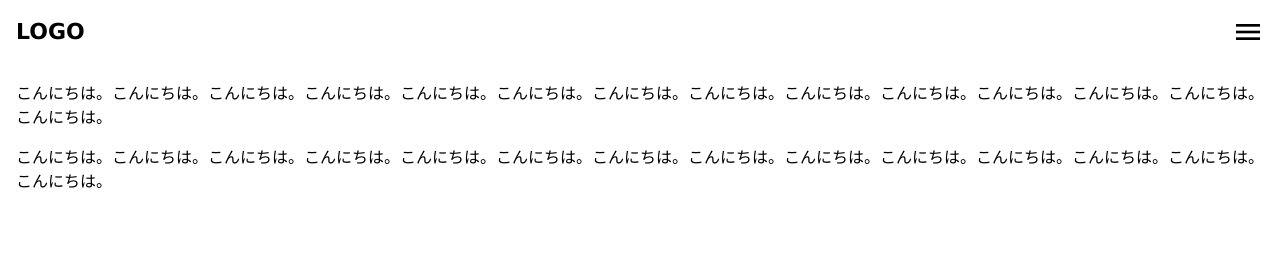
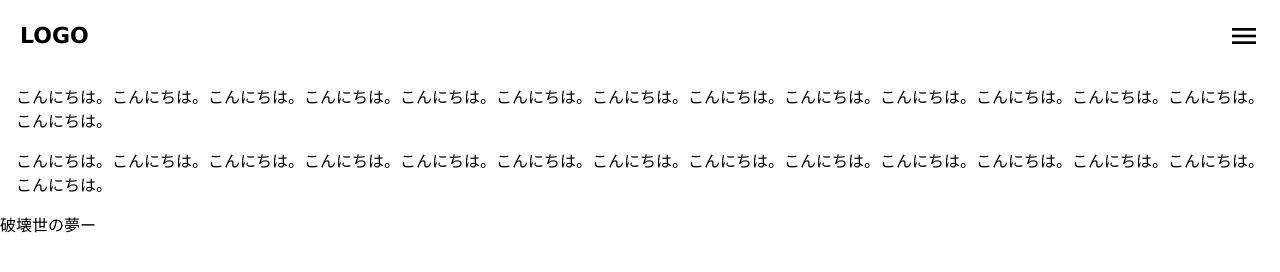
Before and after one commit to YukiNishijima/tutorials, a plain HTML site: page index.html in a window 1280 px wide. Drawn offline with Linux system fonts and the light colour scheme.

Commit message:
no message

```diff
--- a/css/style.css
+++ b/css/style.css
@@ -6,6 +6,7 @@
 header {
   display: flex;
   padding: 0 16px;
+  margin:4px;
 }
 
 header h1 {
--- a/index.html
+++ b/index.html
@@ -42,6 +42,7 @@
     <p>こんにちは。こんにちは。こんにちは。こんにちは。こんにちは。こんにちは。こんにちは。こんにちは。こんにちは。こんにちは。こんにちは。こんにちは。こんにちは。こんにちは。</p>
     <p>こんにちは。こんにちは。こんにちは。こんにちは。こんにちは。こんにちは。こんにちは。こんにちは。こんにちは。こんにちは。こんにちは。こんにちは。こんにちは。こんにちは。</p>
   </main>
+  <div>破壊世の夢ー</div>
   <script src="./js/main.js"></script>
 </body>
 </html>
```
